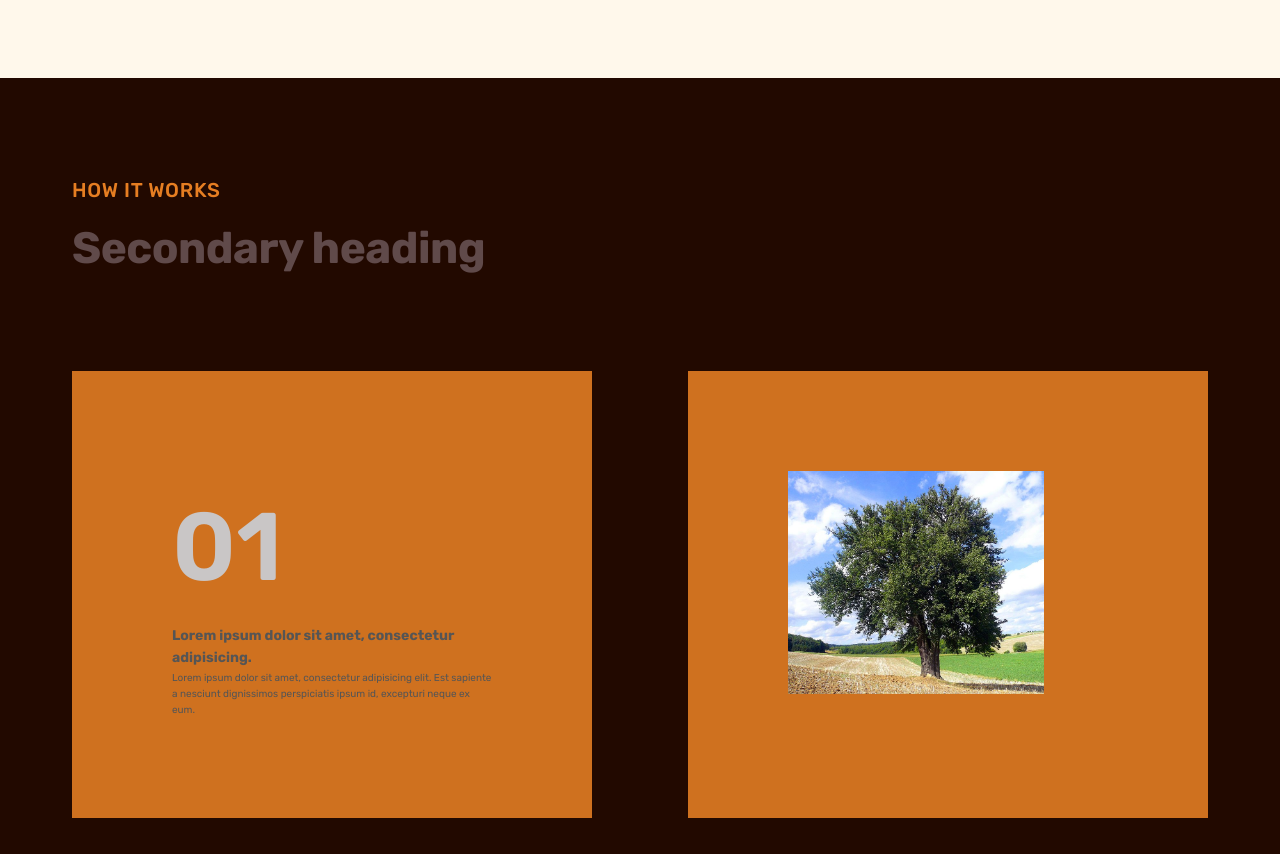
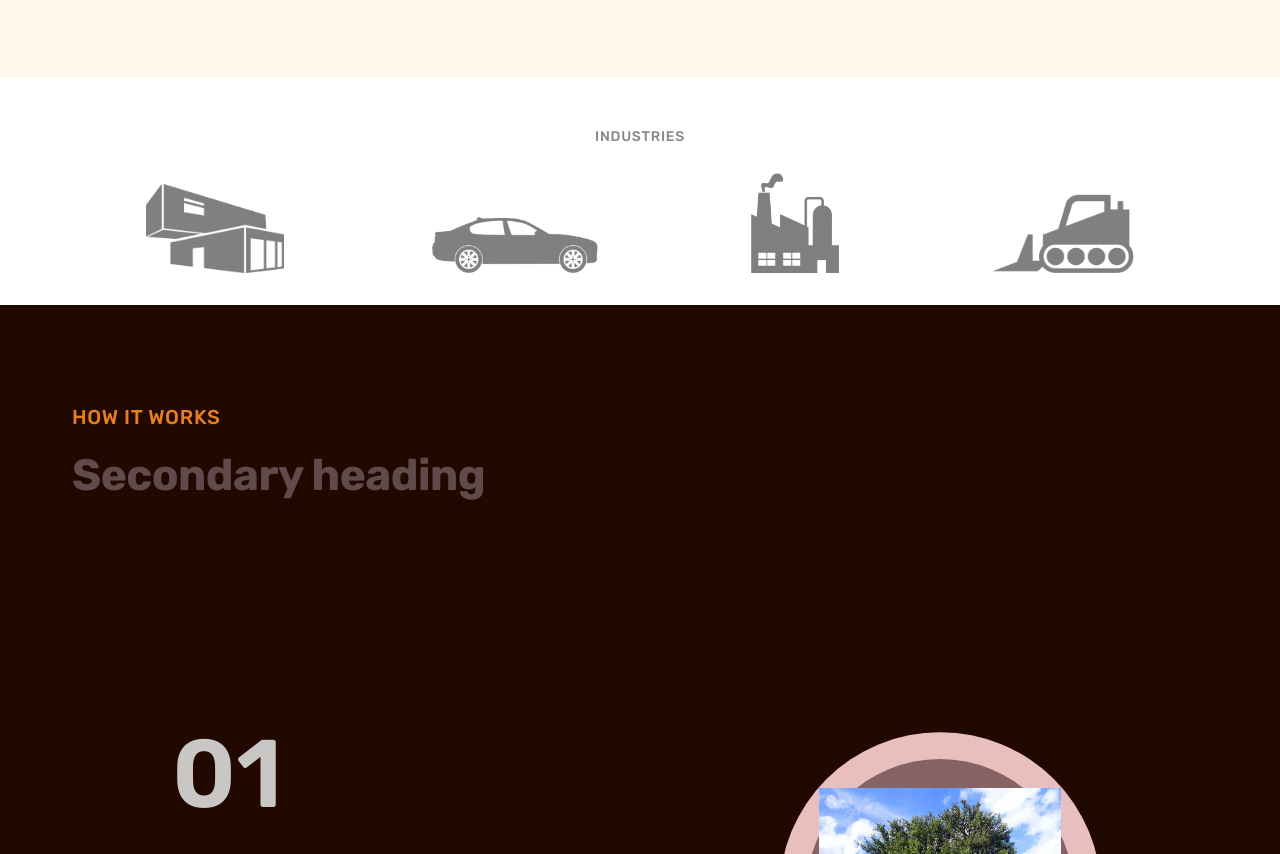
Before and after one commit to maksymmukanovskyi/powder_coating_project, a website built with webpack: page index.html in a window 1280 px wide. Shown: the part 780-1634 px from the top of the page. Built offline with nearby package versions, Linux system fonts and the light colour scheme.

Commit message:
section progression

```diff
--- a/index.html
+++ b/index.html
@@ -103,13 +103,26 @@
           </div>
         </div>
       </section>
+      <!-- Section-featured -->
+
+      <section class="section-industies">
+        <div class="containerSecond">
+          <h2 class="heading-industries">Industries</h2>
+          <div class="logos">
+            <img src="./src/img/architectural.png" alt="architectural" />
+            <img src="./src/img/automotive.png" alt="automotive" />
+            <img src="./src/img/industrial.png" alt="industrial" />
+            <img src="./src/img/eqipment.png" alt="equipment" />
+          </div>
+        </div>
+      </section>
       <!-- -----------------------SECTION HOW -->
       <section class="section-how">
         <div class="containerSecond">
           <span class="subheading">How it works</span>
           <h2 class="heading-secondary">Secondary heading</h2>
         </div>
-        <div class="containerSecond grid grid--2-cols">
+        <div class="containerSecond grid grid--2-cols grid--center-v">
           <!-- step 1  -->
           <div class="step-text-box">
             <p class="step-number">01</p>
@@ -169,6 +182,17 @@
           </div>
         </div>
       </section>
+      <section class="useful-info">
+        <div class="containerSecond">
+          <span class="subheading">Info</span>
+          <h2 class="heading-secondary">Usefull information for production</h2>
+        </div>
+        <div class="containerSecond grid grid--3-cols">
+          <div class="info">Production process</div>
+          <div class="info">Production process</div>
+          <div class="info">Production process</div>
+        </div>
+      </section>
     </main>
   </body>
 </html>
--- a/src/css/_base.css
+++ b/src/css/_base.css
@@ -59,7 +59,8 @@ body {
 /*GENERAL REUSABLE COMPONENTS*/
 /***********************************************/
 .heading-primary,
-.heading-secondary {
+.heading-secondary,
+.heading-tertiary {
   font-weight: 700;
   color: rgb(96, 74, 74);
   letter-spacing: -0.5px;
@@ -76,9 +77,22 @@ body {
   margin-bottom: 3.2rem;
   margin-bottom: 9.6rem;
 }
+.heading-tertiary {
+  font-size: 3.6rem;
+  line-height: 1.2;
+  margin-bottom: 3rem;
+}
 
-.heading-tertiary {
+.heading-industries {
+  font-size: 1.4rem;
+  text-transform: uppercase;
+  letter-spacing: 0.75px;
+  font-weight: 500;
+  text-align: center;
+  margin-bottom: 2.4rem;
+  color: #888;
 }
+
 .subheading {
   display: block;
   font-size: 2rem;
@@ -90,9 +104,7 @@ body {
 }
 
 /* to edit!!!! */
-.step-number {
-  font-size: 1.2rem;
-}
+
 .heading-tertiary {
   font-size: 1.4rem;
 }
@@ -139,3 +151,31 @@ body {
 .margin-right-sm {
   margin-right: 1.6rem !important;
 }
+
+.containerSecond {
+  max-width: 120rem;
+  margin: 0 auto;
+  padding: 0 3.2rem;
+}
+
+.grid {
+  display: grid;
+  column-gap: 6.4rem;
+  row-gap: 9.6rem;
+}
+
+.grid--2-cols {
+  grid-template-columns: repeat(2, 1fr);
+}
+
+.grid--3-cols {
+  grid-template-columns: repeat(3, 1fr);
+}
+
+.grid--4-cols {
+  grid-template-columns: repeat(4, 1fr);
+}
+
+.grid--center-v {
+  align-items: center;
+}
--- /dev/null
+++ b/src/css/_industries_section.css
@@ -0,0 +1,14 @@
+.section-industies {
+  padding: 4.8rem 0 3.2rem 0;
+}
+
+.logos {
+  display: flex;
+  justify-content: space-around;
+  /* background-color: grey; */
+}
+.logos img {
+  height: 10rem;
+  filter: brightness(1%);
+  opacity: 50%;
+}
--- a/src/css/_services_section.css
+++ b/src/css/_services_section.css
@@ -7,36 +7,52 @@
   font-size: 9.6rem;
   font-weight: 600;
   color: rgb(201, 198, 198);
-}
-.containerSecond {
-  max-width: 120rem;
-  margin: 0 auto;
-  padding: 0 3.2rem;
-}
-
-.grid {
-  display: grid;
-  gap: 9.6rem;
-}
-
-.grid--2-cols {
-  grid-template-columns: repeat(2, 1fr);
-}
-
-.grid--3-cols {
-  grid-template-columns: repeat(3, 1fr);
-}
-
-.grid--4-cols {
-  grid-template-columns: repeat(4, 1fr);
+  margin-bottom: 1.2rem;
 }
 
 .section-how div div {
   padding: 100px;
   font-size: 50px;
-  background-color: #cf711f;
+  /* background-color: #ffdab9; */
 }
 
 .step-img {
-  width: 80%;
+  width: 72%;
+  z-index: 1;
 }
+
+.step-description {
+  font-size: 1.8rem;
+  line-height: 1.8;
+}
+
+.step-img-box {
+  position: relative;
+  display: flex;
+  align-items: center;
+  justify-content: center;
+}
+
+.step-img-box::before,
+.step-img-box::after {
+  content: "";
+  display: block;
+  position: absolute;
+  top: 50%;
+  left: 50%;
+  transform: translate(-50%, -50%);
+  border-radius: 50%;
+}
+.step-img-box::before {
+  width: 60%;
+  padding-bottom: 60%;
+  background-color: rgb(233, 190, 190);
+  z-index: 0;
+}
+
+.step-img-box::after {
+  width: 50%;
+  padding-bottom: 50%;
+  background-color: rgb(135, 99, 99);
+  z-index: 0;
+}
--- a/src/css/main.css
+++ b/src/css/main.css
@@ -1,5 +1,6 @@
 @import "_base.css";
 @import "_header.css";
+@import "_industries_section.css";
 @import "_intro_section.css";
 @import "_services_section.css";
 @import "_useful_info_section.css";
```
Also changed, not shown: src/img/architectural.png (added), src/img/automotive.png (added), src/img/eqipment.png (added), src/img/industrial.png (added), 2 other files.
